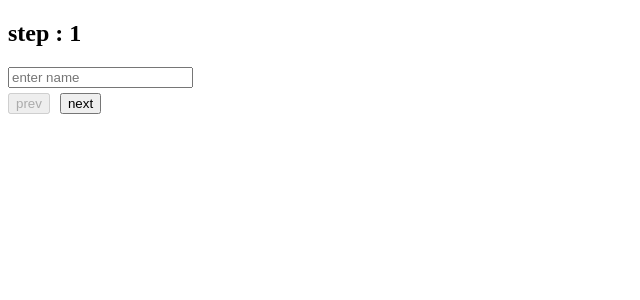
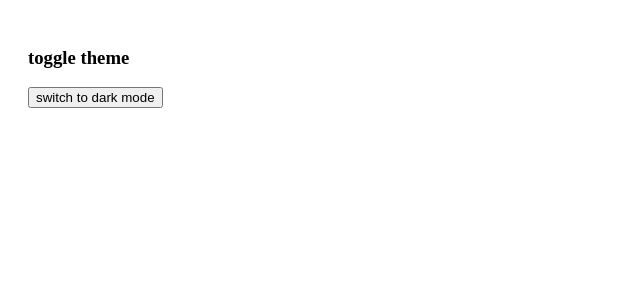
Before and after one commit to Premanshuankit/ReactPractice, a React (Vite) app: page / in a window 1280 px wide. Shown: the top 300 px of the page, without its empty margins (0-640 px from the left). Built offline with nearby package versions, Linux system fonts and the light colour scheme.

Commit message:
added theme switcher

```diff
--- a/src/App.jsx
+++ b/src/App.jsx
@@ -32,6 +32,7 @@ import PaginationWithApi2 from "./components/PaginationWithApi2";
 import Folder from "./components/Folder";
 import Toast from "./components/Toast";
 import MultiStepForm from "./components/MultiStepForm";
+import ThemeSwitch from "./components/ThemeSwitch";
 
 function App() {
   const [count, setCount] = useState(0);
@@ -52,7 +53,8 @@ function App() {
   }
   return (
     <>
-      <MultiStepForm />
+      <ThemeSwitch />
+      {/* <MultiStepForm /> */}
       {/* <Toast /> */}
       {/* <Folder /> */}
       {/* <PaginationWithApi2 /> */}
--- /dev/null
+++ b/src/components/ThemeSwitch.jsx
@@ -0,0 +1,32 @@
+import React, { useEffect, useState } from "react";
+
+function ThemeSwitch() {
+    const [theme, setTheme] = useState(localStorage.getItem("theme") || "light")
+
+    useEffect(() => {
+        localStorage.setItem("theme", theme);
+    }, [theme]);
+
+    function handleClick() {
+        setTheme(theme === "dark" ? "light" : "dark");
+        console.log(localStorage.getItem("theme"));
+    }
+
+    return (
+        <div
+            style={{
+                padding: "20px",
+                height: "100vh",
+                background: theme === "dark" ? "black" : "white",
+                color: theme === "dark" ? "white" : "black",
+            }}>
+
+            <h3>toggle theme</h3>
+            <button onClick={handleClick}>
+                switch to {theme === "dark" ? "light" : "dark"} mode
+            </button>
+        </div>
+    );
+}
+
+export default ThemeSwitch;
```
